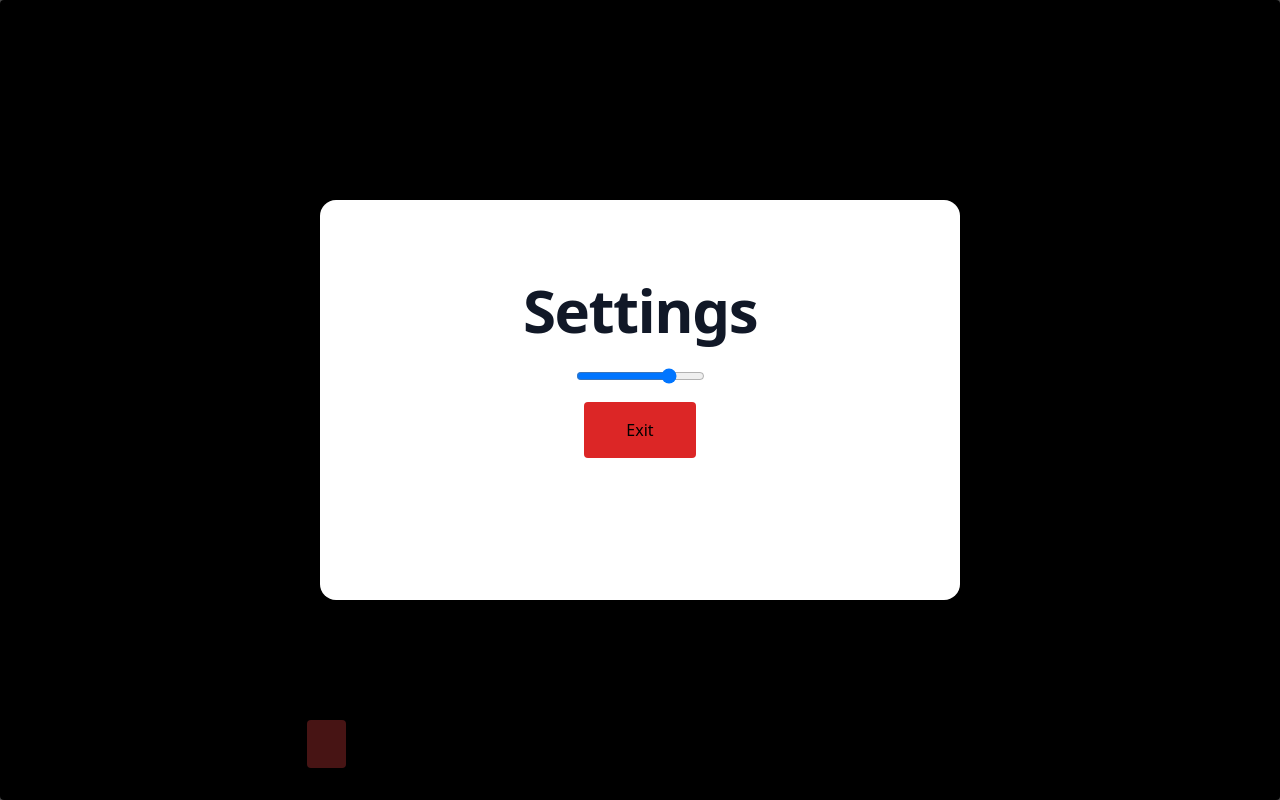
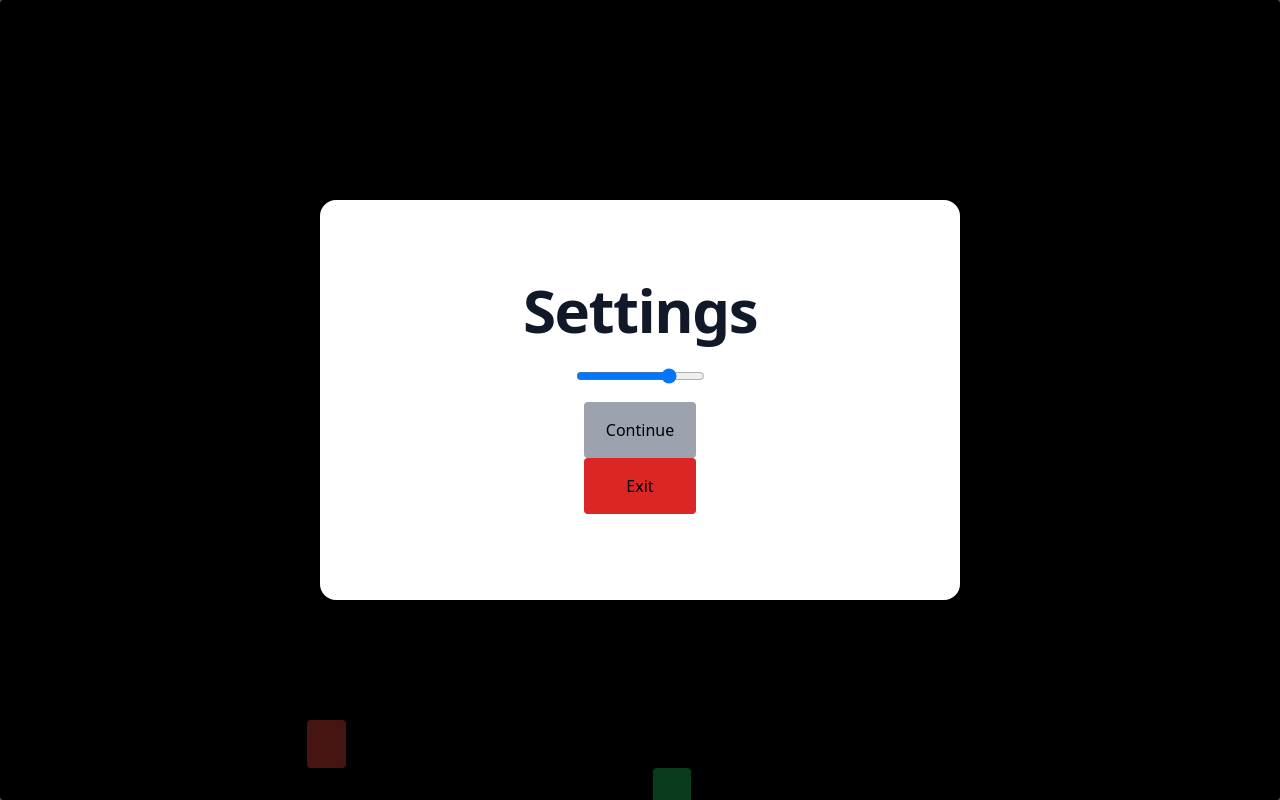
Before and after one commit to ChrisPoul/games-app, a Next.js app: page /snake in a window 1280 px wide. Both pictures are taken after a click on the button 1260 px from the left and 20 px from the top of the page. Built offline with nearby package versions, Linux system fonts and the light colour scheme.

Commit message:
Refactored menu to be reused and now the game pauses

```diff
--- /dev/null
+++ b/app/components/GameMenu.tsx
@@ -0,0 +1,36 @@
+import { Fragment, ReactNode } from "react";
+import { BsFillPauseFill } from "react-icons/bs"
+import Overlay from "./Overlay";
+import Link from "next/link";
+
+interface GameMenuProps {
+  isOpen: boolean
+  toggleMenu: () => void
+  children: ReactNode
+}
+
+export default function GameMenuComponent({ isOpen, toggleMenu, children }: GameMenuProps) {
+
+  return (
+    <Fragment>
+      <Overlay isOpen={isOpen}>
+        <div className="lg:h-[50%] xs:h-[70%] lg:w-[50%] xs:w-[80%] bg-white rounded-2xl m-auto pt-20 space-y-3 relative text-center">
+          {children}
+          <Link href="/">
+            <button className="bg-red-600 p-4 rounded block m-auto w-28">
+              Exit
+            </button>
+          </Link>
+        </div>
+      </Overlay>
+      {
+        !isOpen &&
+        <button className="absolute top-0 right-0 bg-gray-400 p-2 rounded mt-1 mr-1"
+          onClick={toggleMenu}
+        >
+          <BsFillPauseFill />
+        </button>
+      }
+    </Fragment>
+  )
+}
--- a/app/snake/components/GameOverScreen.tsx
+++ b/app/snake/components/GameOverScreen.tsx
@@ -1,4 +1,3 @@
-import { useEffect, useState } from "react"
 import Overlay from "../../components/Overlay"
 
 export default function GameOverScreenComponent(gameIsOver: boolean, gameScore: number) {
--- a/app/snake/components/SettingsMenu.tsx
+++ b/app/snake/components/SettingsMenu.tsx
@@ -1,9 +1,8 @@
 import { useEffect, useState } from "react";
-import { IoMdSettings } from "react-icons/io"
 import { config } from "../config";
-import Overlay from "../../components/Overlay";
+import GameMenuComponent from "@/app/components/GameMenu";
 
-export default function SettingsMenuComponent() {
+export default function SettingsMenuComponent(toggleGameIsRunning: () => void) {
   const [isOpen, setIsOpen] = useState(false)
 
   useEffect(() => {
@@ -13,15 +12,16 @@ export default function SettingsMenuComponent() {
     }
     document.addEventListener("keydown", handleKeyDown)
   }, [])
-  function toggleMenu() { setIsOpen(!isOpen) }
   function updateMilisecondsPerFrame(event: any) {
     config.milisecondsPerFrame = +event.target.value
   }
+  function toggleMenu() {
+    toggleGameIsRunning()
+    setIsOpen(!isOpen)
+  }
 
   return (
-    <div>
-      <Overlay isOpen={isOpen}>
-        <div className="lg:h-[50%] xs:h-[70%] lg:w-[50%] xs:w-[80%] bg-white rounded-2xl m-auto pt-20 space-y-3 relative text-center">
+    <GameMenuComponent isOpen={isOpen} toggleMenu={toggleMenu}>
       <h1 className="mb-4 text-4xl font-extrabold leading-none tracking-tight text-gray-900 md:text-5xl lg:text-6xl dark:text-white">
         Settings
       </h1>
@@ -35,21 +35,11 @@ export default function SettingsMenuComponent() {
         onClick={updateMilisecondsPerFrame}
       />
       <button
-            className="bg-red-600 p-4 rounded block m-auto w-28"
+        className="bg-gray-400 p-4 rounded block m-auto w-28"
         onClick={toggleMenu}
       >
-            Exit
+        Continue
       </button>
-        </div>
-      </Overlay>
-      {
-        !isOpen &&
-        <button className="absolute top-0 right-0 bg-gray-400 p-2 rounded mt-1 mr-1"
-          onClick={toggleMenu}
-        >
-          <IoMdSettings />
-        </button>
-      }
-    </div>
+    </GameMenuComponent>
   )
 }
--- a/app/snake/page.tsx
+++ b/app/snake/page.tsx
@@ -18,6 +18,7 @@ export default function Page() {
     new GameObject(Math.floor(getMapWidth() / 2), 0)
   ])
   const [gameIsOver, setGameIsOver] = useState(false)
+  const [gameIsRunning, setGameIsRunning] = useState(true)
   const [touchStart, setTouchStart] = useState<[number, number] | null>(null)
   const [touchEnd, setTouchEnd] = useState<[number, number] | null>(null)
 
@@ -27,14 +28,15 @@ export default function Page() {
     if (mediaQuery.matches) {
       config.horizontalScaling = 7
       config.verticalScaling = 4
+      setSnake([new GameObject(Math.floor(getMapWidth() / 2), 0)])
     }
-    setSnake([new GameObject(Math.floor(getMapWidth() / 2), 0)])
     addNewFoodItem(food, snake)
     addNewFoodItem(food, snake)
     setFood(food => [...food])
   }, [])
   // handle user input
   useEffect(() => {
+    if (!gameIsRunning) { return }
     document.addEventListener('keydown', handleKeyDown);
     return function cleanup() {
       document.removeEventListener('keydown', handleKeyDown);
@@ -45,9 +47,10 @@ export default function Page() {
         newSnakeDirection.current = keyPressed.replace("Arrow", "")
       }
     }
-  }, [])
+  }, [gameIsRunning])
   // run game cicle
   useEffect(() => {
+    if (!gameIsRunning) { return }
     const interval = setInterval(() => {
       if (playerDirectionIsValid(snakeDirection.current, newSnakeDirection.current) || snake.length == 1) {
         snakeDirection.current = newSnakeDirection.current
@@ -56,6 +59,7 @@ export default function Page() {
         setTimeout(() => {
           setGameIsOver(true)
         }, 1000)
+        setGameIsRunning(false)
         return
       }
       updatePlayer(snake, food, snakeDirection.current)
@@ -64,9 +68,9 @@ export default function Page() {
     }, config.milisecondsPerFrame)
 
     return () => clearInterval(interval);
-  }, [snake])
+  }, [snake, gameIsRunning])
 
-  // the required distance between touchStart and touchEnd to be detected as a swipe
+  // touch support
   const minSwipeDistance = 60
   function onTouchStart(event: TouchEvent<HTMLDivElement>) {
     setTouchEnd(null) // otherwise the swipe is fired even with usual touch events
@@ -88,6 +92,7 @@ export default function Page() {
     if (yDistance > minSwipeDistance) { newSnakeDirection.current = "Up" }
     else if (yDistance < -minSwipeDistance) { newSnakeDirection.current = "Down" }
   }
+  function toggleGameIsRunning() { setGameIsRunning(!gameIsRunning) }
 
   return (
     <div className="overflow-hidden"
@@ -96,7 +101,7 @@ export default function Page() {
       onTouchEnd={onTouchEnd}
     >
       {GameMapComponent(snake, food)}
-      {SettingsMenuComponent()}
+      {SettingsMenuComponent(toggleGameIsRunning)}
       {GameOverScreenComponent(gameIsOver, snake.length)}
     </div>
   )
```
Lines whose indentation alone changed are shown as unchanged.
